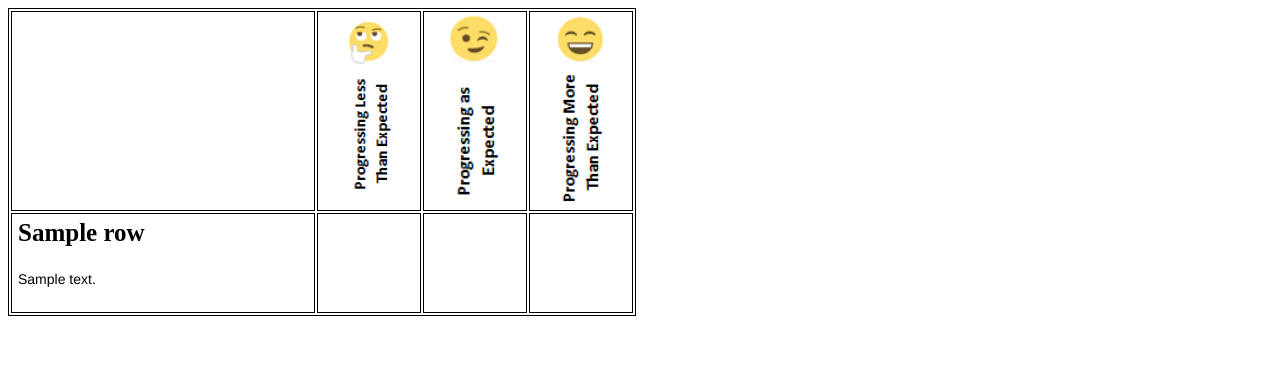
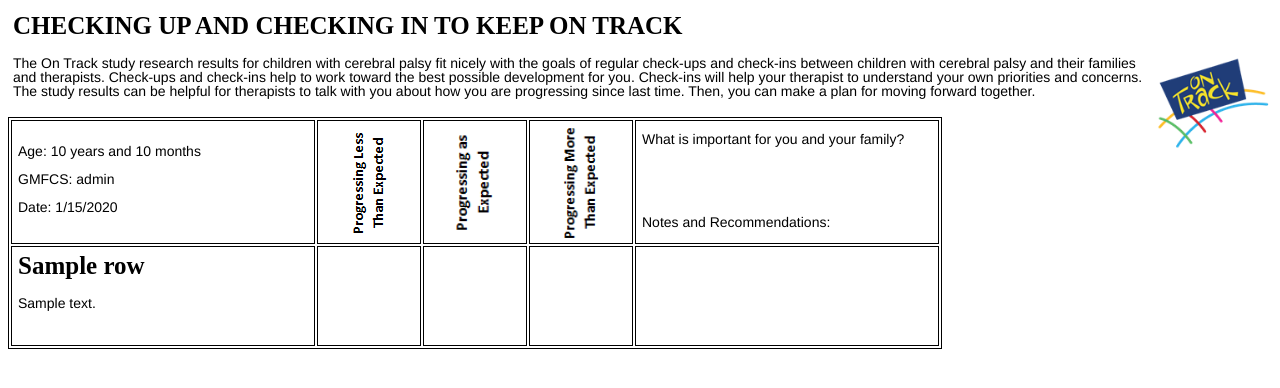
Before and after one commit to noahmatsuyoshi/OnTrack, a Django app: template OnTrackWebsite/templates/calculate.html in a window 1280 px wide. Shown: the top 388 px of the page. Run offline with Django 3.2, Linux system fonts and the light colour scheme; the template is opened without the code that fills it: most values are stand-ins (such as "Sample title", 1, 10 or a date in 2020).

Commit message:
Finished PDF Styling

```diff
--- a/OnTrackWebsite/CheckProgress.py
+++ b/OnTrackWebsite/CheckProgress.py
@@ -86,11 +86,13 @@ class CheckProgress:
 
 
     # Inputs (Assume inputs are valid at this point, will handle validation in web form)
+    name = "Bobby Boy"
     GMFCSLevel = "I"
     age = [[3, 5], [4, 3]] # [[past year, past month], [current year, current month]]
     # Assign scores in this order: "ECAB", "SMWT", "SAROMM", "CEDLpar", "CEDLsc", "EASE", "FSA", "HEALTH", "GMFM"
     # With first element being past score and second current
     scores = [[80, 95], [1175, 2000], [1, 0.3], [55, 70], [35, 50], [3, 4], [2, 3], [1, 5], [22, 100]]
+
 
     def performCalculation(GMFCSLevel, age, scores):
         GMFCSLevelInt = CheckProgress.romanNumeralMap.get(GMFCSLevel)
--- a/OnTrackWebsite/templates/calculate.html
+++ b/OnTrackWebsite/templates/calculate.html
@@ -11,8 +11,8 @@
             font-weight: bold;
             font-family: 'Times New Roman', Times, serif;
             font-size: 25px;
-            padding: 5px 5px 5px 5px;
-            line-height: 25px
+            padding: 5px;
+            line-height: 26px
         }
         div.rowBox {
             height: 30px;
@@ -32,7 +32,7 @@
         th.info {
             border: 1px solid black;
             text-align: left;
-            height: 100px
+            height: 60px
         }
         th.progress {
             border: 1px solid black;
@@ -60,10 +60,13 @@
             font-size: 14px;
             line-height: 1;
             vertical-align: top;
-            padding: 5px 5px 5px 5px;
+            padding: 5px;
         }
         img {
             width: 60%
+        }
+        img.progress {
+            width: 40%
         }
 
     </style>
@@ -72,27 +75,46 @@
 {% block content %}
     <div id="content">
         <div class="main">
+            <div style="width: 100%">
+                <h1 class="title" style="padding: 5px 5px 0px">
+                    CHECKING UP AND CHECKING IN TO KEEP ON TRACK
+                </h1>
+                <img src="/media/onTrackLogo.png" style="width: 10%; float:right;">
+            </div>
+
+            <p class="descriptionText" style="padding: 0px 5px 5px">
+                The On Track study research results for children with cerebral palsy fit nicely with the goals of regular check-ups and check-ins between children with cerebral palsy and their families and therapists.  Check-ups and check-ins help to work toward the best possible development for you. Check-ins will help your therapist to understand your own priorities and concerns. The study results can be helpful for therapists to talk with you about how you are progressing since last time. Then, you can make a plan for moving forward together.
+            </p>
 
             <table>
                 <tr>
                     <th class="info">
-
+                        <!-- <p class="descriptionText" style="padding: 5px 5px 0px"> Name: {{ name }} </p> -->
+                        <p class="descriptionText" style="padding: 0px 5px 0px"> Age: {{ age.1.0 }} years and {{ age.1.1 }} months </p>
+                        <p class="descriptionText" style="padding: 0px 5px 0px"> GMFCS: {{ GMFCSLevel }} </p>
+                        <p class="descriptionText" style="padding: 0px 5px 5px"> Date: {{ date.month }}/{{ date.day }}/{{ date.year }} </p>
                     </th>
                     <th class="progress">
-                        <img src="/media/progressingLessText.PNG">
+                        <img src="/media/progressingLessText.PNG" class="progress">
                     </th>
                     <th class="progress">
-                        <img src="/media/progressingAsText.PNG">
+                        <img src="/media/progressingAsText.PNG" class="progress">
                     </th>
                     <th class="progress">
-                        <img src="/media/progressingMoreText.PNG">
+                        <img src="/media/progressingMoreText.PNG" class="progress">
+                    </th>
+                    <th class="info">
+                        <div style="height: 100%">
+                            <p class="descriptionText" style="position: relative;top: 5px"> What is important for you and your family? </p>
+                            <p class="descriptionText" style="position: relative;top: 50px"> Notes and Recommendations: </p>
+                        </div>
                     </th>
                 </tr>
                 {% for row in results %}
                     <tr>
                         <td class="title" >
-                                <h1 class="title"> {{ row.title }} </h1>
-                                <p class="descriptionText"> {{ row.description }} </p>
+                                <h1 class="title" style="padding: 5px 5px 0px"> {{ row.title }} </h1>
+                                <p class="descriptionText" style="padding: 0px 5px 5px"> {{ row.description }} </p>
                         </td>
 
                         <td class="icon">
@@ -117,6 +139,9 @@
                                 <img src="/media/blankIcon.png">
                             {% endif %}
                         </td>
+                        <td class="title">
+
+                        </td>
                     </tr>
 
                 {% endfor %}
```
Also changed, not shown: OnTrackWebsite/views.py (+29 -24 lines), db.sqlite3, media/onTrackLogo.png (added), media/progressingAsText.PNG, media/progressingLessText.PNG, media/progressingMoreText.PNG.
